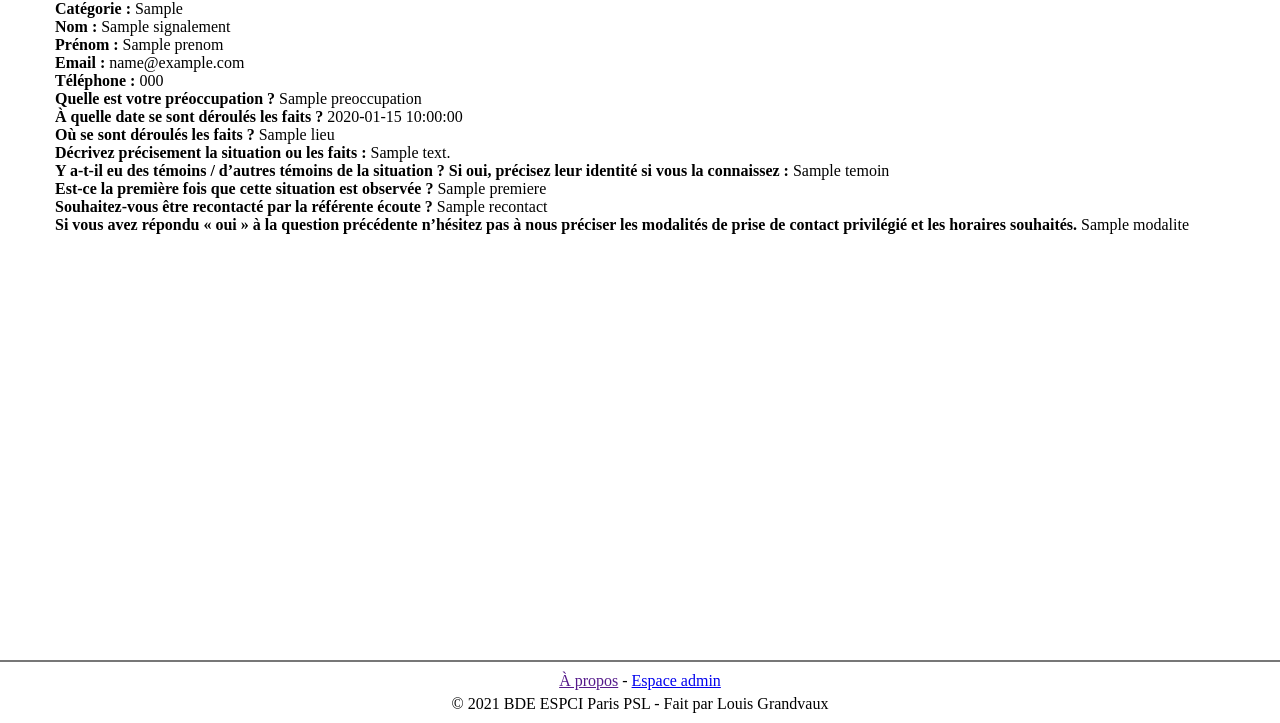
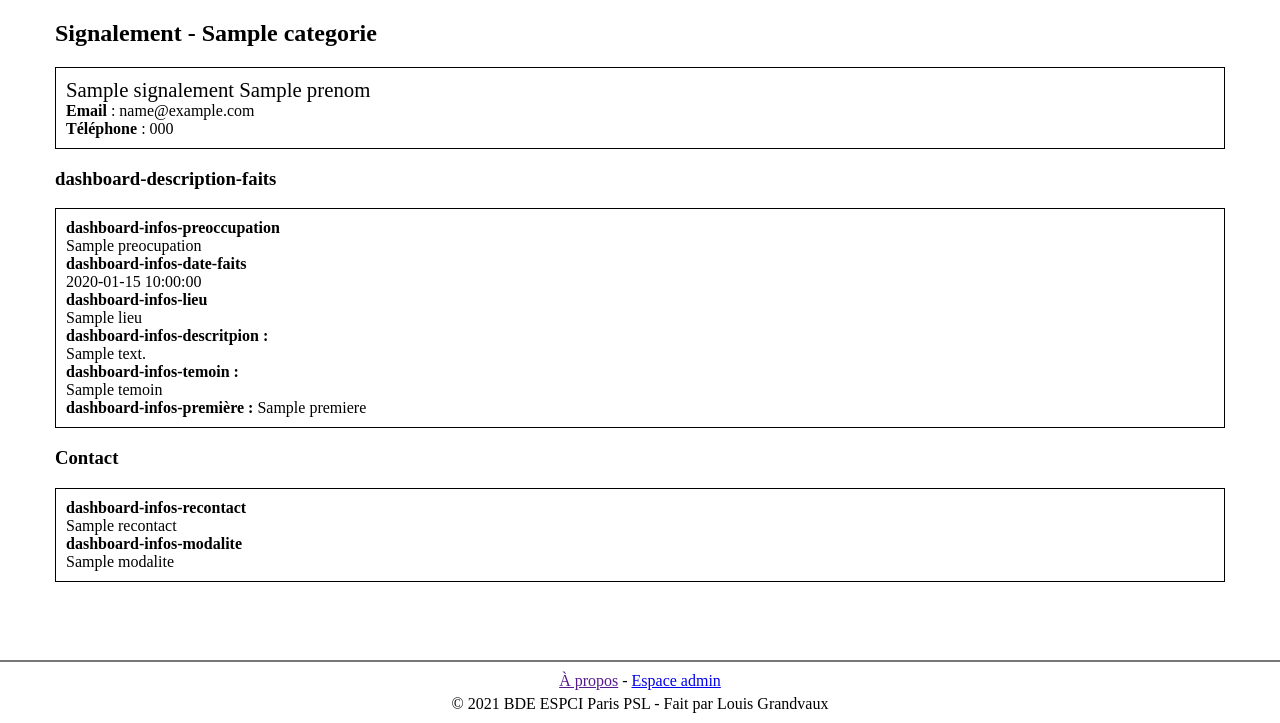
Before and after one commit to louisld/signalement-PC, a Flask app: template signalement/templates/admin/signalement.html in a window 1280 px wide. Shown: the part 77-800 px from the top of the page. Run offline with Flask 2, Linux system fonts and the light colour scheme; the template is opened without the code that fills it: most values are stand-ins (such as "Sample title", 1, 10 or a date in 2020).

Commit message:
Amélioration du dashboard

```diff
--- a/signalement/admin/views.py
+++ b/signalement/admin/views.py
@@ -38,7 +38,7 @@
 @admin.route('/dashboard')
 @login_required
 def dashboard():
-    signalements_new = Signalement.query.filter_by(statut=SignalementStatut.new).all()
+    signalements_new = Signalement.query.filter_by(statut=SignalementStatut.new).order_by(Signalement.date_signalement.desc()).all()
     return render_template('admin/dashboard.html', signalements_new=signalements_new)
 
 
--- a/signalement/static/css/admin/dashboard.css
+++ b/signalement/static/css/admin/dashboard.css
@@ -38,3 +38,12 @@
 .dashboard-table-close tbody tr:last-of-type {
     border-bottom: 2px solid #004500;
 }
+.dashboard-cat {
+    border: 1px solid black;
+    box-sizing: border-box;
+    padding: 10px;
+    width: 100%;
+}
+.dashboard-name {
+    font-size: 1.3em;
+}
--- a/signalement/templates/admin/signalement.html
+++ b/signalement/templates/admin/signalement.html
@@ -1,16 +1,34 @@
 {% extends "layouts/base.html" %}
+
+{% block css %}
+    <link rel="stylesheet" href="{{ url_for('static', filename='css/admin/dashboard.css') }}">
+{% endblock %}
+
 {% block content %}
-<div class="sf-recap"><b>{{ _("Catégorie")}} :</b> <span class="sf-recap-text">{{ signalement.sous_categorie }}</span></div>
-<div class="sf-recap"><b>{{ _("Nom")}} :</b> <span class="sf-recap-text">{{ signalement.nom }}</span></div>
-<div class="sf-recap"><b>{{ _("Prénom")}} :</b> <span class="sf-recap-text">{{ signalement.prenom }}</span></div>
-<div class="sf-recap"><b>{{ _("Email")}} :</b> <span class="sf-recap-text">{{ signalement.email }}</span></div>
-<div class="sf-recap"><b>{{ _("Téléphone")}} :</b> <span class="sf-recap-text">{{ signalement.telephone }}</span></div>
-<div class="sf-recap"><b>{{ _("Quelle est votre préoccupation ?")}}</b> <span class="sf-recap-text">{{signalement.preoccupation }}</span></div>
-<div class="sf-recap"><b>{{ _("À quelle date se sont déroulés les faits ?")}}</b> <span class="sf-recap-text">{{signalement.date }}</span></div>
-<div class="sf-recap"><b>{{ _("Où se sont déroulés les faits ?")}}</b> <span class="sf-recap-text">{{ signalement.lieu }}</span></div>
-<div class="sf-recap"><b>{{ _("Décrivez précisement la situation ou les faits")}} :</b> <span class="sf-recap-text">{{ signalement.description }}</span></div>
-<div class="sf-recap"><b>{{ _("Y a-t-il eu des témoins / d’autres témoins de la situation ? Si oui, précisez leur identité si vous la connaissez")}} :</b> <span class="sf-recap-text">{{ signalement.temoin }}</span></div>
-<div class="sf-recap"><b>{{ _("Est-ce la première fois que cette situation est observée ?")}}</b> <span class="sf-recap-text">{{ signalement.premiere }}</span></div>
-<div class="sf-recap"><b>{{ _("Souhaitez-vous être recontacté par la référente écoute ?")}}</b> <span class="sf-recap-text">{{ signalement.recontact }}</span></div>
-<div class="sf-recap"><b>{{ _("Si vous avez répondu « oui » à la question précédente n’hésitez pas à nous préciser les modalités de prise de contact privilégié et les horaires souhaités.")}}</b> <span class="sf-recap-text">{{ signalement.modalite }}</span></div>
+
+<h2>{{ _("Signalement")}} - {{ signalement.categorie }}</h2>
+
+<div class="dashboard-cat">
+    <span class="dashboard-name">{{ signalement.nom }} {{ signalement.prenom }}</span><br/>
+    <b>{{ _("Email") }}</b> : {{ signalement.email }}<br />
+    <b>{{ _("Téléphone") }}</b> : {{ signalement.telephone }}
+</div>
+
+<h3>{{ _("dashboard-description-faits") }}</h3>
+
+<div class="dashboard-cat">
+    <div class="dashboard-infos"><b>{{ _("dashboard-infos-preoccupation")}}</b><br/> <span class="dashboard-infos-text">{{signalement.preocupation }}</span></div>
+    <div class="dashboard-infos"><b>{{ _("dashboard-infos-date-faits")}}<br/></b> <span class="dashboard-infos-text">{{signalement.date }}</span></div>
+    <div class="dashboard-infos"><b>{{ _("dashboard-infos-lieu")}}</b><br/> <span class="dashboard-infos-text">{{ signalement.lieu }}</span></div>
+    <div class="dashboard-infos"><b>{{ _("dashboard-infos-descritpion")}} :</b><br/> <span class="dashboard-infos-text">{{ signalement.description }}</span></div>
+    <div class="dashboard-infos"><b>{{ _("dashboard-infos-temoin")}} :</b><br/> <span class="dashboard-infos-text">{{ signalement.temoin }}</span></div>
+    <div class="dashboard-infos"><b>{{ _("dashboard-infos-première")}} :</b> <span class="dashboard-infos-text">{{ signalement.premiere }}</span></div>
+</div>
+
+<h3>{{ _("Contact") }}</h3>
+
+<div class="dashboard-cat">
+    <div class="dashboard-infos"><b>{{ _("dashboard-infos-recontact")}}</b><br/> <span class="dashboard-infos-text">{{ signalement.recontact }}</span></div>
+    <div class="dashboard-infos"><b>{{ _("dashboard-infos-modalite")}}</b><br/> <span class="dashboard-infos-text">{{ signalement.modalite }}</span></div>
+</div>
 {% endblock %}
```
Also changed, not shown: signalement/templates/admin/dashboard.html (+6 -6 lines).
